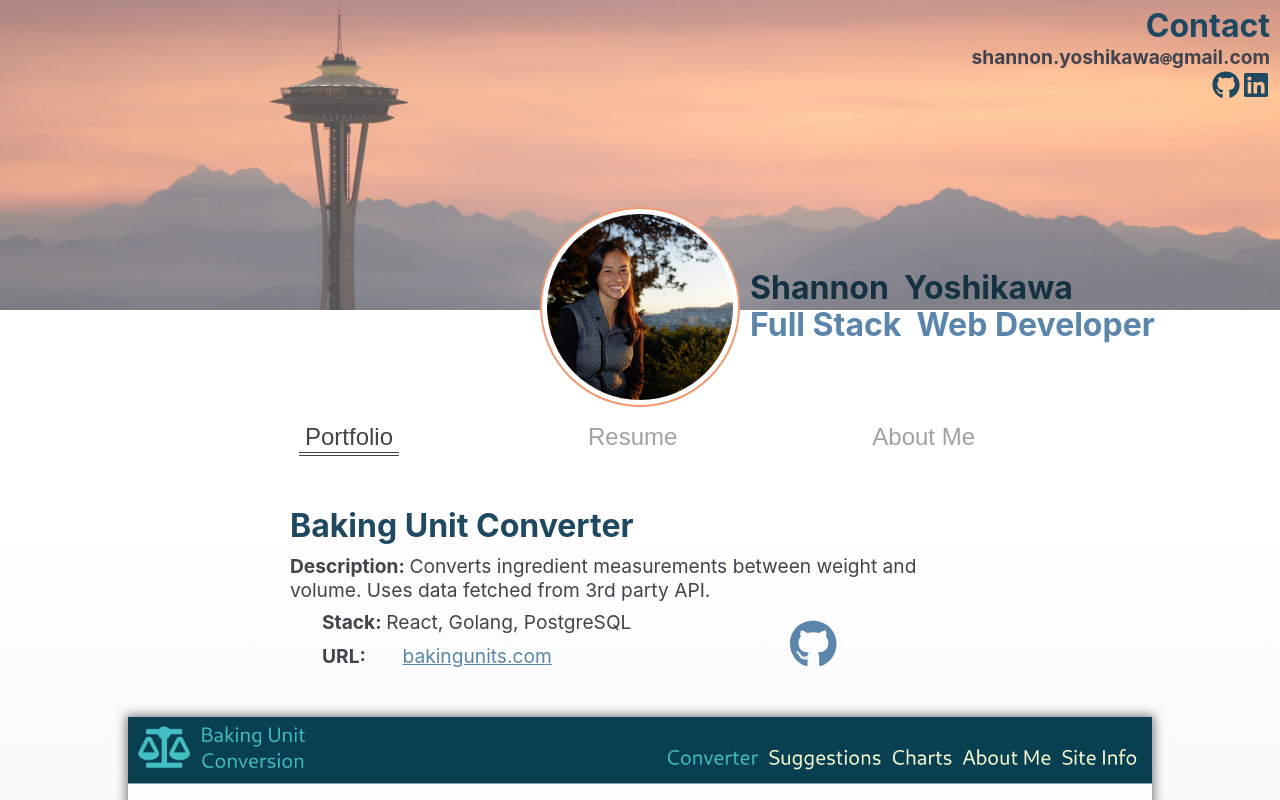
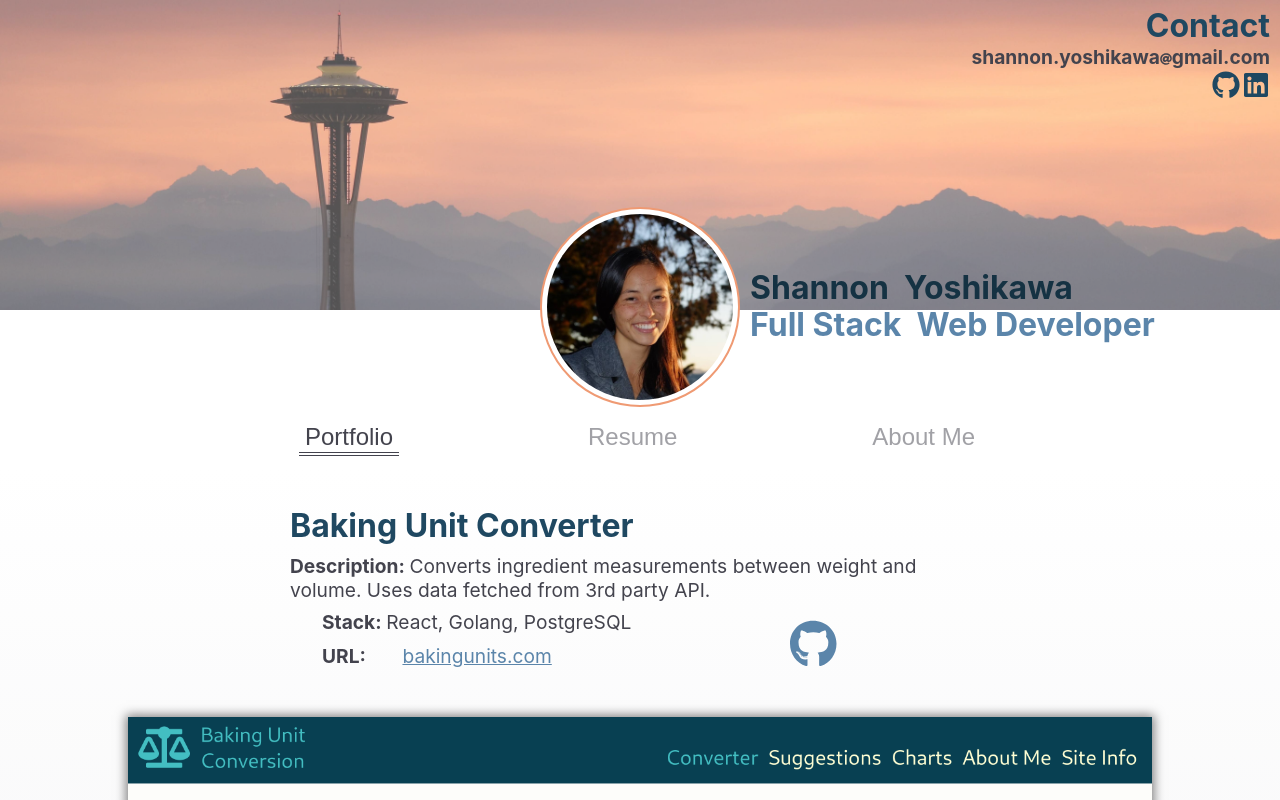
Before and after one commit to shannonyoshi/portfolio, a React (Create React App) app: page / in a window 1280 px wide. Shown: the top 800 px of the page. Built offline with nearby package versions, Linux system fonts and the light colour scheme.

Commit message:
updated picture to load faster

```diff
--- a/src/App.tsx
+++ b/src/App.tsx
@@ -21,7 +21,7 @@ const App: FC = (): JSX.Element => {
         <a href="https://github.com/shannonyoshi/" target="_blank"><i className="fab fa-github" /></a>
         <a href="https://www.linkedin.com/in/shannon-yoshi/"><i className="fab fa-linkedin" /></a>
       </div>
-      <Header imageBG="seattle(eric-zhang)crop.jpg" altBG="Seattle Skyline" imageMe="../assets/ProfessionalPortrait.JPG" blurb="Hello!" />
+      <Header imageBG="seattle(eric-zhang)crop.jpg" altBG="Seattle Skyline" imageMe="../assets/professionalportrait(400px).jpg" blurb="Hello!" />
       <section className="page">
         <Navigation setPage={setPage} page={page} />
         {page === "portfolio" ?
--- a/src/components/header.tsx
+++ b/src/components/header.tsx
@@ -13,7 +13,7 @@ const Header: FC<HeaderProps> = ({ imageBG, altBG, imageMe, blurb }): JSX.Elemen
   return (
     <header>
       <div className="bg-container">
-        <img src={`/assets/${imageBG}`} alt={altBG} className="bg" />
+        <img src={`/assets/${imageBG}`} alt={altBG} className="bg"/>
       </div>
       <div className="portrait-info-container">
 
--- a/src/scss/header.scss
+++ b/src/scss/header.scss
@@ -40,13 +40,13 @@ header {
     float: left;
     background-color: color(white);
     border-radius: 50%;
-    // width: 15vw;
-    height: auto;
     padding: 5px;
     border: 2px solid color(medium);
     width: 200px;
+    height:200px;
     @include tablet {
       width:150px;
+      height:150px;
     }
   }
   .header-text {
```
Also changed, not shown: public/assets/professionalportrait(400px).jpg (added).
